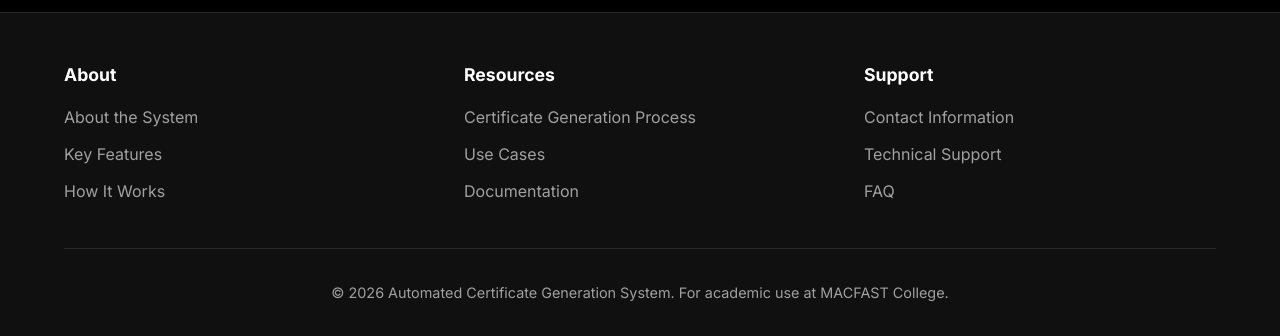
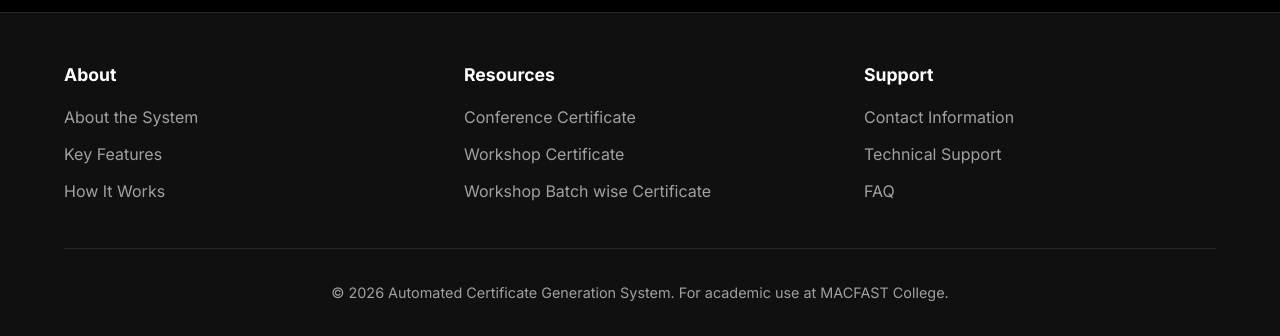
Before and after one commit to Arjunsanthosh09/Cert-Gen-Automated-Certificate-Generation-Software-, a Flask app: page / in a window 1280 px wide. Shown: the part 5641-5977 px from the top of the page. Run offline with Flask 3, Linux system fonts and the light colour scheme.

Commit message:
updated footer's quick links

```diff
--- a/templates/index.html
+++ b/templates/index.html
@@ -311,9 +311,9 @@
             <div class="footer-section">
                 <h3>Resources</h3>
                 <ul>
-                    <li><a href="#process">Certificate Generation Process</a></li>
-                    <li><a href="#usecases">Use Cases</a></li>
-                    <li><a href="#">Documentation</a></li>
+                    <li><a href="/generate-page">Conference Certificate</a></li>
+                    <li><a href="/workshop-page">Workshop Certificate</a></li>
+                    <li><a href="/workshop-students">Workshop Batch wise Certificate</a></li>
                 </ul>
             </div>
             <div class="footer-section">
--- a/workshop.json
+++ b/workshop.json
@@ -48,7 +48,7 @@
     "college": "St.Aloysius college Edthua"
   },
   {
-    "name": "Sreekuttyomanakuttan",
+    "name": "Sreekutty omanakuttan",
     "college": "St.Aloysius college Edthua"
   },
   {
```
